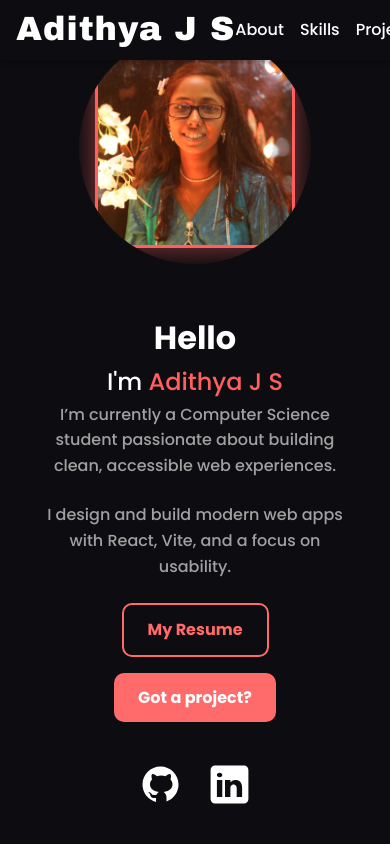
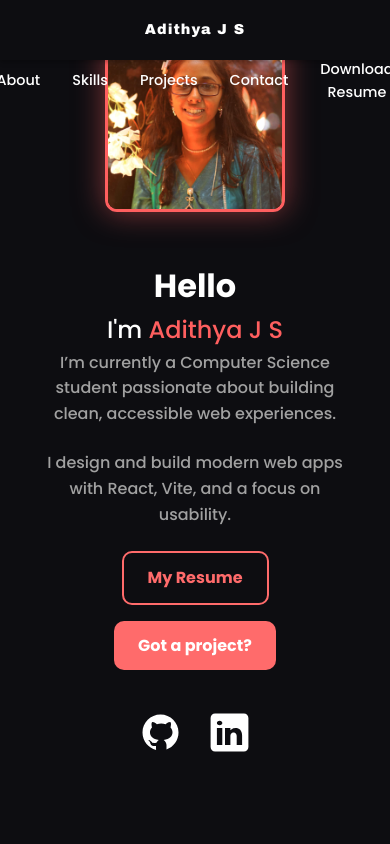
Before and after one commit to adithyajs22/portfolio, a React (Vite) app: page / in a window 390 px wide. Shown: the top 844 px of the page. Built offline with nearby package versions, Linux system fonts and the light colour scheme.

Commit message:
blob left

```diff
--- a/src/App.css
+++ b/src/App.css
@@ -35,18 +35,15 @@ section {
   padding: 4rem 2rem;
 }
 
-
-
-/* Floating Glows */
 .right-glow {
   position: fixed;
   top: 40%;
   right: -150px;
   width: 600px;
   height: 600px;
-  background: radial-gradient(circle, rgba(27, 3, 69, 0.715), transparent 70%);
-  filter: blur(120px);
-  z-index:1;
+background: radial-gradient(circle, rgba(3, 23, 91, 0.715), transparent 70%);
+filter: blur(120px);
+  z-index:2;
   pointer-events: none;
   animation: slow-float 15s ease-in-out infinite;
   transition: opacity 0.3s ease;
@@ -58,9 +55,9 @@ section {
   left: -100px;
   width: 300px;
   height: 300px;
-  background: radial-gradient(circle, #0f90ec90, transparent);
+  background: radial-gradient(circle, #024f8690, transparent);
   filter: blur(100px);
-  z-index: 2;
+  z-index: 1;
   pointer-events: none;
 }
 
--- a/src/components/HomeSection/HomeSection.css
+++ b/src/components/HomeSection/HomeSection.css
@@ -144,16 +144,15 @@
     overflow-x: hidden;
   }
 
-  .profile-wrapper {
-    padding: 1rem;
-    max-width: 100%;
-    overflow: hidden;
+ .profile-wrapper {
+    border-radius: 0; /* or 12px if you want slightly rounded */
+    padding: 0;
+    background: none; /* remove radial glow behind */
   }
 
   .profile {
-    width: 100%;
-    max-width: 200px;
-    height: auto;
+    width: 180px;
+    border-radius: 12px;
   }
 
   .hero-content {
--- a/src/components/Navbar/Navbar.module.css
+++ b/src/components/Navbar/Navbar.module.css
@@ -53,9 +53,18 @@
 
 @media (max-width: 768px) {
   .navbar {
-    flex-direction: row; /* keep horizontal */
-    justify-content: space-between;
+    display: flex;
+    flex-wrap: wrap;
+    justify-content: center;
+    align-items: center;
+    gap: 0.5rem;
     padding: 1rem;
+    text-align: center;
+  }
+
+  .navbar a {
+    font-size: 0.9rem;
+    padding: 0.5rem;
   }
   .right {
     flex-direction: row;
```
